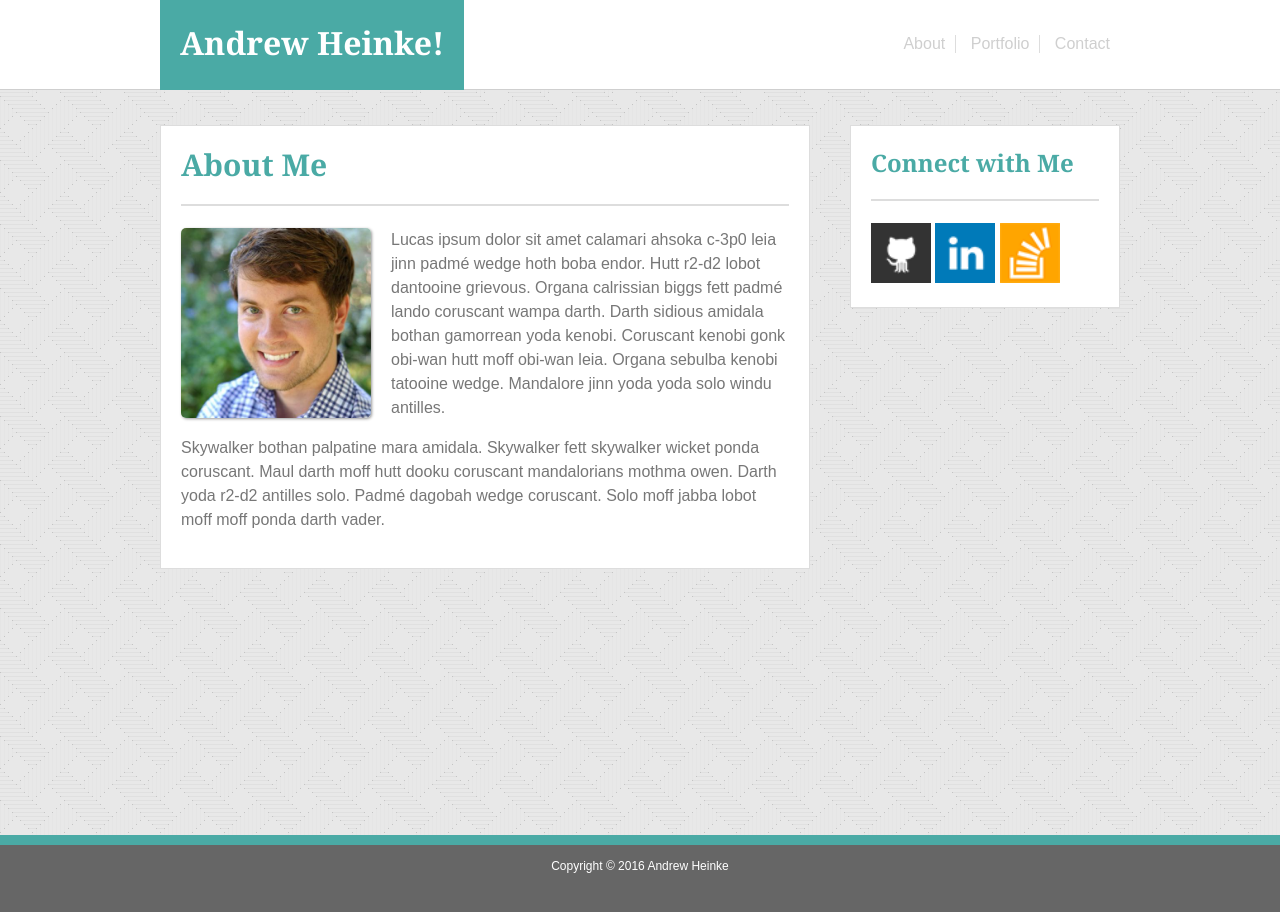
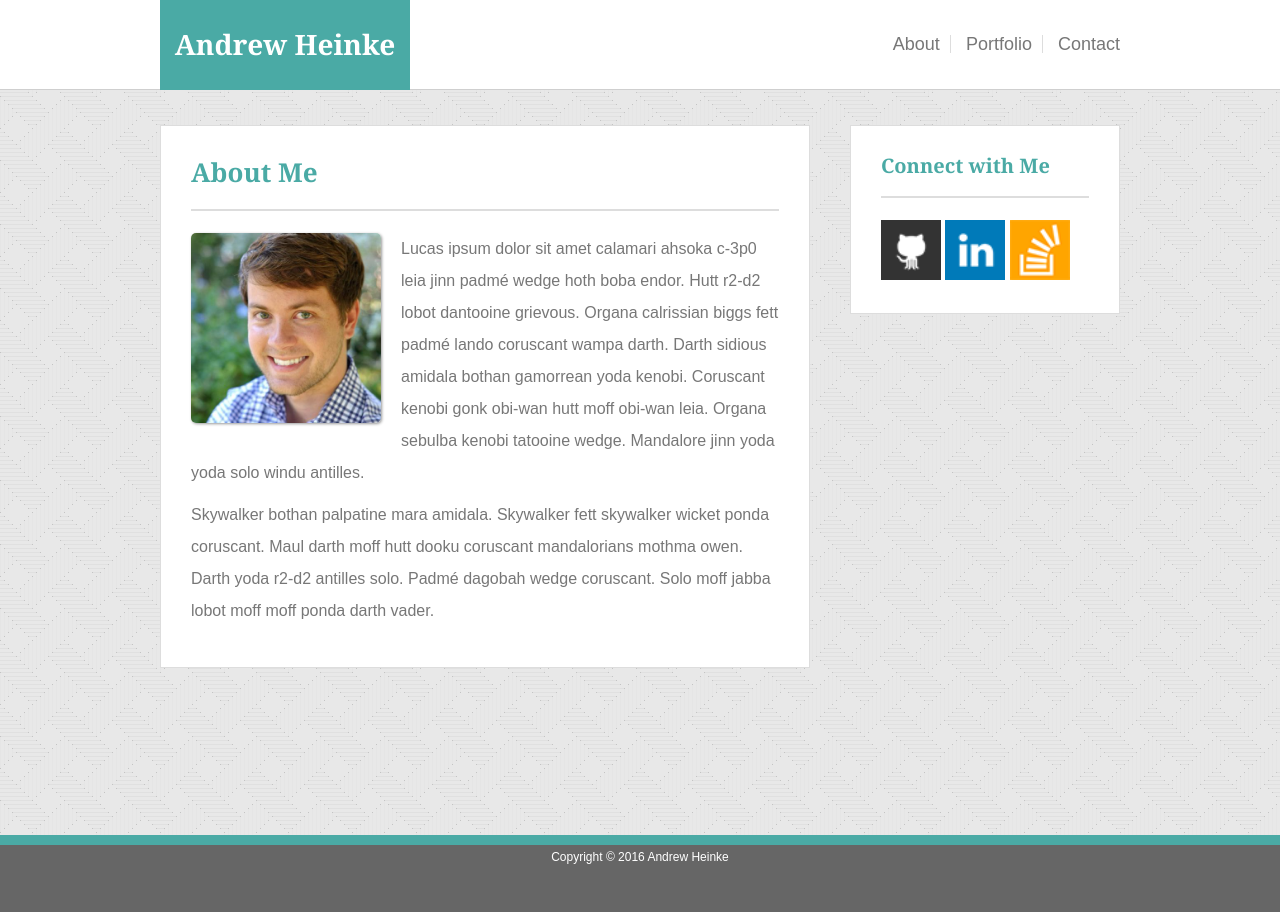
Before and after one commit to AndrewHeinke/Basic-Portfolio, a plain HTML site: page index.html in a window 1280 px wide. Drawn offline with Linux system fonts and the light colour scheme.

Commit message:
initial site files

```diff
--- a/assets/css/style.css
+++ b/assets/css/style.css
@@ -5,26 +5,42 @@
 
 }
 
+html, body {
+	height: 100%;
+}
+
 h1, h2, h3, h4, h5, h6 {
 	font-family: 'Georgia', Times, Times New Roman, serif;
 }
 
-h3 {
+h1 {
+	font-size: 28px;
+	font-weight: bold;
+
+}
+
+
+h2 {
 	color: #4aaaa5;
-	font-size: 30px;
+	font-size: 26px;
 	line-height: 1.25;
 	margin-top: 0px;
 	margin-bottom: 20px;
+	font-weight: bold;
+}
+
+h4 {
+	color: #4aaaa5;
+	font-size: 20px;
+	margin-top: 0px;
+	margin-bottom: 20px;
+	font-weight: bold;
 }
 
 hr {
 
 	border: 1px solid #DDDDDD;
 	margin-bottom: 22px;
-}
-
-html, body {
-	height: 100%;
 }
 
 body {
@@ -38,7 +54,10 @@ body {
 
 p {
 	color: #777777;
-	line-height: 1.5;
+	line-height: 2;
+	margin-bottom: 10px;
+	margin-top: 0px;
+	font-size: 16px;
 }
 
 /****  Header  ****/
@@ -52,7 +71,6 @@ header {
 	margin-bottom: 35px;
 }
 
-
 #nameWrap {
 	margin: 0 auto;
 	padding: 0;
@@ -62,38 +80,46 @@ header {
 #myName {
 	background: #4aaaa5;
 	color: #fff;
-	height: 90px;
-	padding: 0 20px;
+	width: 250px;
+	padding: 30px 0 30px 0;
 	text-align:center;
 	float: left;
+	height: 90px;
 }
 
 .nav {
 	float: right;
 	margin-top: 35px;
+	font-size: 18px;
 }
 
 .nav a {
   text-decoration: none;
-  color: #CFCFCF;
+  color: #777777;
   display: block;
   padding: 0 10px;
+  border-right: 1px solid #DDDDDD;
 }
+
+.nav li:last-child a {
+	padding-right: 0px;
+	border-right: none;
+
+}
+
+.nav a:hover {
+	color:#4aaaa5;
+}
+
 
 .nav li {
     display: inline-block;
-    border-right: 1px solid #DDDDDD;
- }
 
- .nav li:last-child {
- 	border-right: none;
  }
 
 .nav ul {
 	list-style: none;
 	text-align: center;
-	padding: 0;
-	margin: 0;
 }
 
 #profilePic {
@@ -102,6 +128,7 @@ header {
 	border-radius: 5px;
 	float:left;
 	margin-right: 20px;
+	margin-bottom: 10px;
 	box-shadow: 1px 1px 3px 0px rgba(0,0,0,0.4);
 
 }
@@ -122,20 +149,14 @@ header {
 	margin-right: 0px;
 }
 
-h4 {
-	color: #4aaaa5;
-	font-size: 24px;
-	margin-top: 0px;
-	margin-bottom: 20px;
-}
 
 .content {
 	padding: 0;
 	max-width: 960px;
-	margin: 0 auto;
+	margin: 0px auto 0px;
 }
 section {
-	padding: 20px;
+	padding: 30px;
 	background: #fff;
 	border: 1px solid #DDDDDD;
 }
--- a/index.html
+++ b/index.html
@@ -3,35 +3,37 @@
 <head>
   <meta charset="utf-8">
 	<title>Andrew Heinke's Portfolio</title>
+	<link rel="stylesheet" type="text/css" href="assets/css/reset.css">
 	<link rel="stylesheet" type="text/css" href="assets/css/style.css">
 	<link rel="stylesheet" href="https://maxcdn.bootstrapcdn.com/font-awesome/4.6.1/css/font-awesome.min.css">
+
 </head>
 <body>
 	<header>
     	<div id="nameWrap">
     		<div id="myName">
-    			<h1>Andrew Heinke!</h1>
+    			<h1>Andrew Heinke</h1>
     		</div>
   			<div class="nav">
       			<ul>
-        			<li class="about"><a href="index.html">About</a></li>
-        			<li class="news"><a href="portfolio.html">Portfolio</a></li>
-        			<li class="contact"><a href="contact.html">Contact</a></li>
+        			<li><a href="index.html">About</a></li>
+        			<li><a href="portfolio.html">Portfolio</a></li>
+        			<li><a href="contact.html">Contact</a></li>
       			</ul>
     		</div>
 		</div>
 	</header>
 
 	<div class="wrapper">
+
 	<div class="content">
 		<section class="main">
-			<h3>About Me</h3>
+			<h2>About Me</h2>
 			<hr>
 			<img id="profilePic" src="assets/images/profile-picture.jpeg">
 			<p>Lucas ipsum dolor sit amet calamari ahsoka c-3p0 leia jinn padmé wedge hoth boba endor. Hutt r2-d2 lobot dantooine grievous. Organa calrissian biggs fett padmé lando coruscant wampa darth. Darth sidious amidala bothan gamorrean yoda kenobi. Coruscant kenobi gonk obi-wan hutt moff obi-wan leia. Organa sebulba kenobi tatooine wedge. Mandalore jinn yoda yoda solo windu antilles. </p>
 			<p>Skywalker bothan palpatine mara amidala. Skywalker fett skywalker wicket ponda coruscant. Maul darth moff hutt dooku coruscant mandalorians mothma owen. Darth yoda r2-d2 antilles solo. Padmé dagobah wedge coruscant. Solo moff jabba lobot moff moff ponda darth vader.</p>
 		</section>
-
 		<section class="rightArea">
 			<h4>Connect with Me</h4>
 			<hr>
@@ -42,6 +44,7 @@
 			</div>
 		</section>
 	</div>
+
 	<div class="push"></div>
 	</div>
 	<footer>
```
